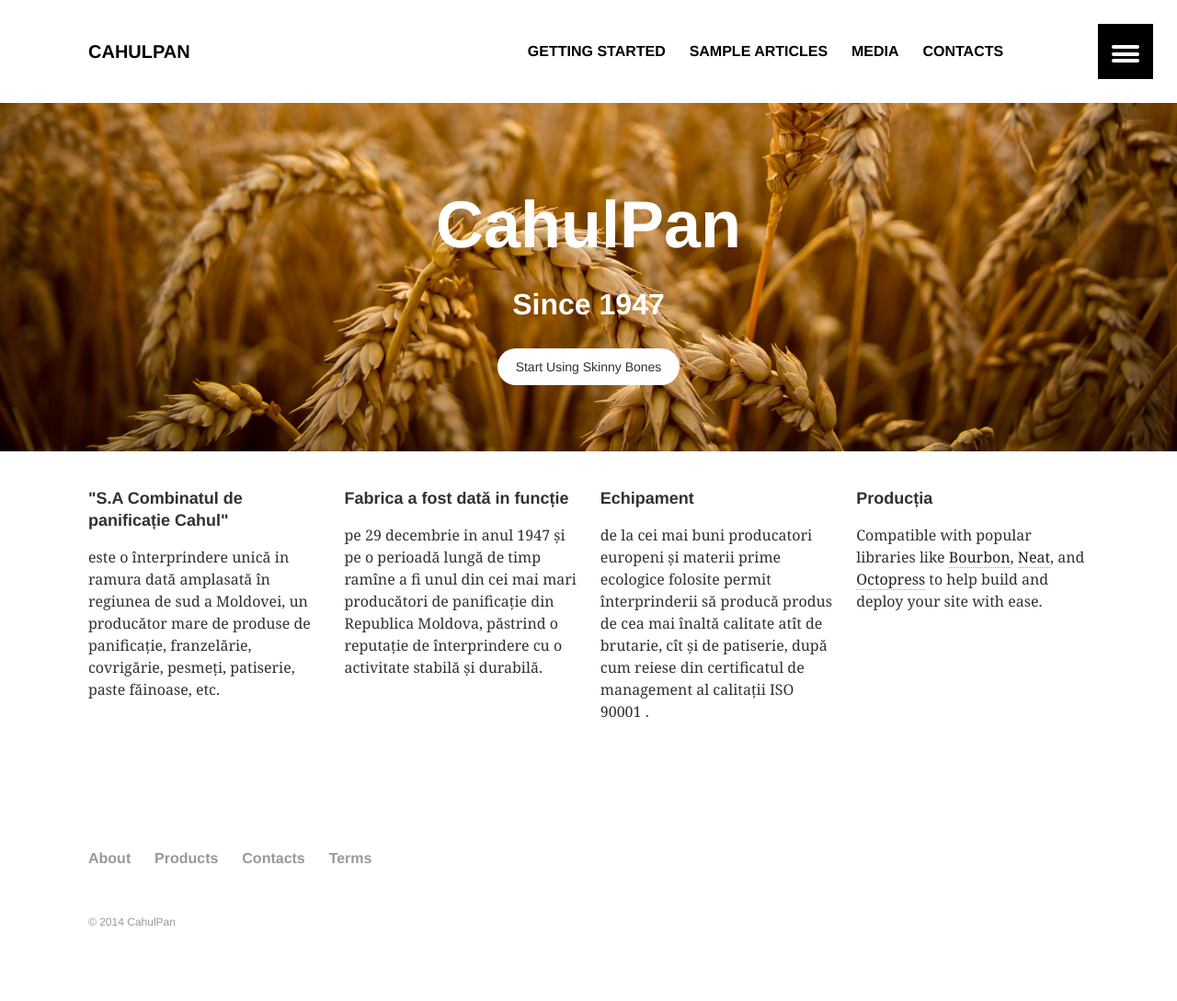
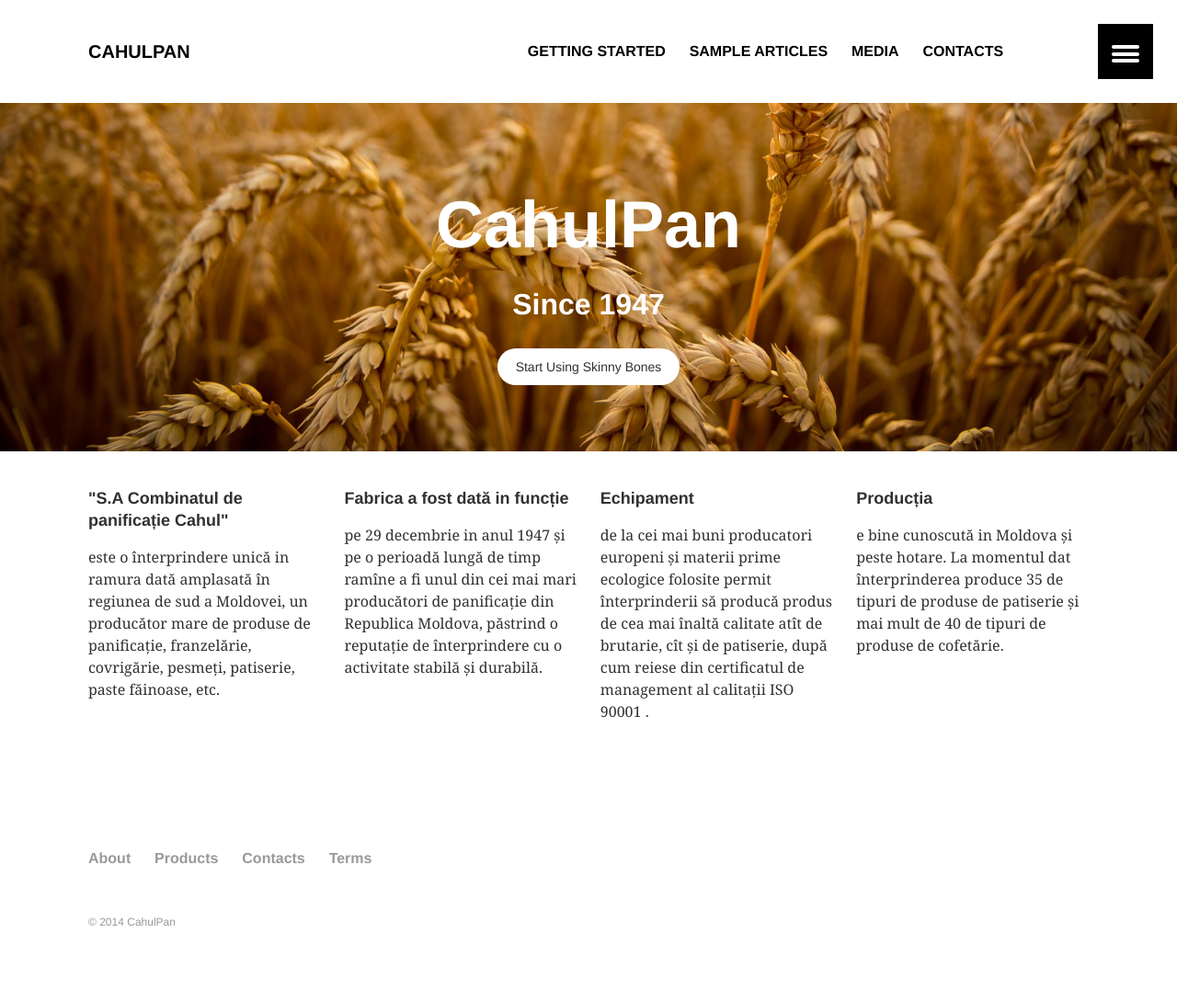
Before and after one commit to lxMBIT/cahulpan, a Jekyll site: the page built from index.md, in a window 1280 px wide. Shown: the whole page at 92% size. Built offline with Jekyll 4.4.1, drawn with Linux system fonts in a browser that asks for light colours.

Commit message:
Updated index.md

```diff
--- a/index.md
+++ b/index.md
@@ -27,7 +27,8 @@ păstrind o reputație de înterprindere cu o activitate stabilă și durabilă.
 
 <div class="tile">
   <h2 class="post-title">Producția</h2>
-  <p class="post-excerpt">Compatible with popular libraries like <a href="http://bourbon.io">Bourbon</a>, <a href="http://neat.bourbon.io/">Neat</a>, and <a href="http://github.com/octopress/octopress">Octopress</a> to help build and deploy your site with ease.</p>
+  <p class="post-excerpt">e bine cunoscută in Moldova și peste hotare. La momentul dat înterprinderea produce 35 de tipuri de produse de patiserie și mai mult de 40 de tipuri
+de produse de cofetărie.</p>
 </div><!-- /.tile -->
 
 </div><!-- /.tiles -->
```
